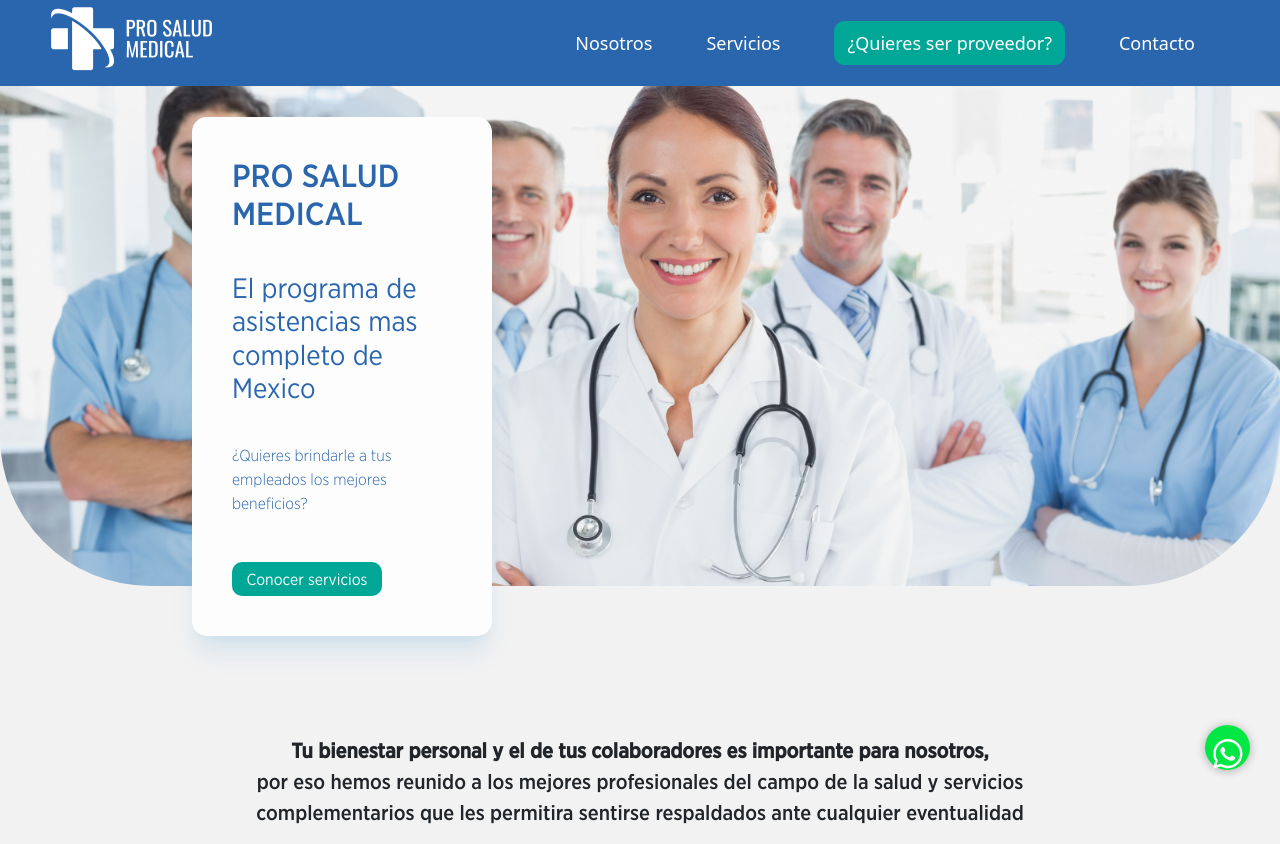
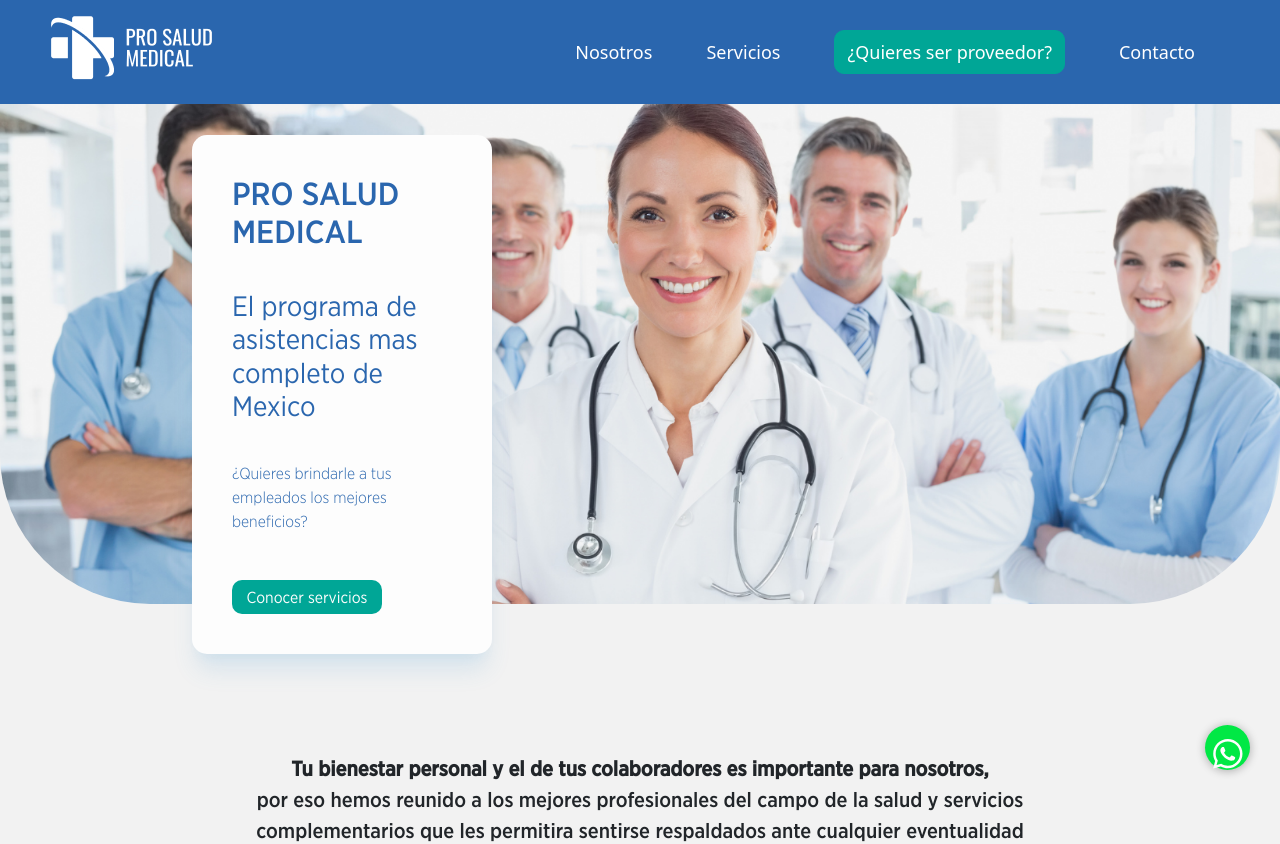
Before and after one commit to MrFontina/ProSaludMedical, a React (Create React App) app: page / in a window 1280 px wide. Shown: the top 844 px of the page. Built offline with nearby package versions, Linux system fonts and the light colour scheme.

Commit message:
navbar responsive

```diff
--- a/src/Componentes/Header.js
+++ b/src/Componentes/Header.js
@@ -9,9 +9,48 @@
 
 
 const Header = () => {
+
+
+
   return (
     <>
-      <Navbar expand="lg" className="navBar">
+
+<Navbar className="navBar" expand="lg">
+      <Container >
+      <div className="navLeft">
+        <Navbar.Brand>
+        <Link to="/">
+                <img className="logo" src="../../Images/logo3.png" alt="logo" />
+              </Link>
+        </Navbar.Brand>
+        </div>
+        <div className="navRight">
+        <Navbar.Toggle aria-controls="basic-navbar-nav" />
+        <Navbar.Collapse id="basic-navbar-nav">
+          <Nav className="me-auto">
+          <div className="links">
+          <Link to="/nosotros" className="navLink">
+                    Nosotros
+                  </Link>
+                  <Link to="/servicios" className="navLink">
+                    Servicios
+                  </Link>
+                  <Link to="/proveedores" className="navLink">
+                  <Button variant="success" className="botonProveedor">¿Quieres ser proveedor?</Button>
+                  </Link>
+                  <Link to="/contacto" className="navLink">
+                    Contacto
+                  </Link>
+             </div>
+
+          </Nav>
+        </Navbar.Collapse>
+        </div>
+      </Container>
+    </Navbar>
+
+
+      {/* <Navbar expand="lg" className="navBar">
         <Container>
           <div className="navLeft">
             <Navbar.Brand>
@@ -42,35 +81,10 @@
             </Navbar.Collapse>
           </div>
         </Container>
-      </Navbar>
+      </Navbar> */}
     </>
 
-    // <header>
-    //   <div className="div-header">
-    //     <div className="navLeft">
-    //       <Link to="/">
-    //         <img className="logo" src="../../Images/logo3.png" alt="logo" />
-    //         {/* <h1>Pro Salud Medical</h1> */}
-    //       </Link>
-    //     </div>
-    //     <div className="navRight">
-    //       <div className="links">
-    //         <Link to="/nosotros" className="navLink">
-    //           Nosotros
-    //         </Link>
-    //         <Link to="/servicios" className="navLink">
-    //           Servicios
-    //         </Link>
-    //         <Link to="/proveedores" className="navLink proveedor">
-    //           ¿Quieres ser proveedor?
-    //         </Link>
-    //         <Link to="/contacto" className="navLink">
-    //           Contacto
-    //         </Link>
-    //       </div>
-    //     </div>
-    //   </div>
-    // </header>
+
   );
 };
 
--- a/src/Styles/Componentes/header.scss
+++ b/src/Styles/Componentes/header.scss
@@ -3,20 +3,33 @@
   display: flex;
   justify-content: space-around;
   width: 100%;
+  max-width: 100%;
+
 
   .container {
     width: 100%;
     justify-content: space-between;
     max-width: 100%;
-    height: 70px;
     margin-left: 34px;
     margin-right: 46px;
+    @media (max-width: 543px){
+      justify-content: center;
+    }
+    @media (max-width: 350px){
+      margin-left: 20px;
+    margin-right: 32px;
+    }
+
   }
 }
 
 
 
 .navRight {
+  display: flex;
+  @media (max-width: 650px){
+    flex-direction: column;
+  }
 
   .links {
     display: flex;
@@ -26,12 +39,30 @@
     font-weight: 500;
     font-size: 18px;
     line-height: 22px;
+    @media (max-width: 650px){
+      flex-direction: column;
+    }
+    @media (max-width: 400px){
+      font-size: 15px;
+    }
 
 
     .navLink {
       color: white;
       text-decoration: none;
       margin-inline: 27px;
+      @media (max-width: 1022px){
+        margin-inline: 15px;
+      }
+      @media (max-width: 790px){
+        margin-inline: 12px;
+      }
+      @media (max-width: 690px){
+        margin-inline: 7px;
+      }
+      @media (max-width: 649px){
+        margin-inline: 15px;
+      }
     }
 
   }}
@@ -43,4 +74,16 @@
     border-radius: 10px;
     height: 44px;
     font-size: 18px;
+    @media (max-width: 400px){
+      font-size: 15px;
+    }
+
   }
+
+
+.navbar-toggler{
+  @media (max-width: 650px) {
+    width: 60px;
+align-self: center;
+  }
+}
```
